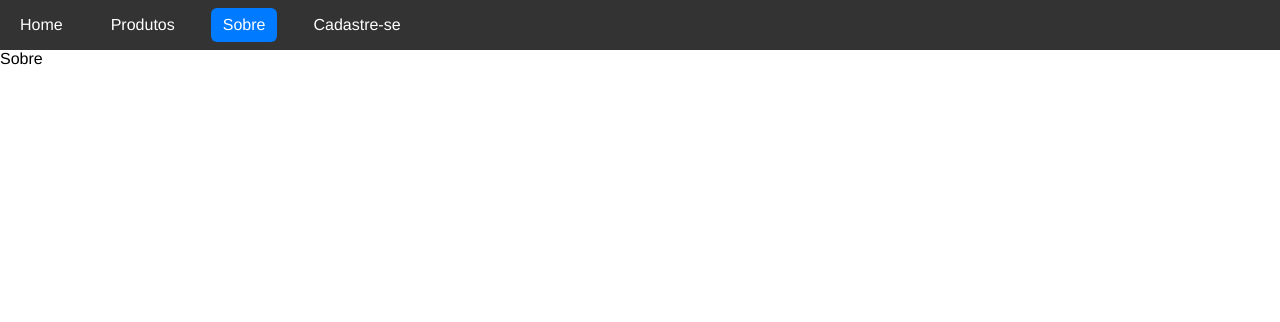
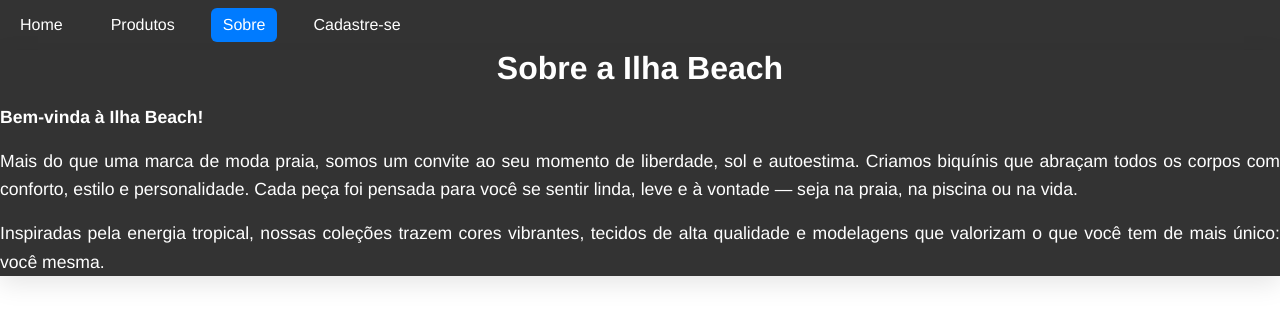
Before and after one commit to MaxwellVBr/Projeto-Front-IlhaBeats, a React (Vite) app in the folder ilhabeats/: page /sobre in a window 1280 px wide. Shown: the top 322 px of the page. Built offline with nearby package versions, Linux system fonts and the light colour scheme.

Commit message:
Adicionado um CSS e o Sobre

```diff
--- a/ilhabeats/src/components/navbar/NavBar.css
+++ b/ilhabeats/src/components/navbar/NavBar.css
@@ -1,5 +1,5 @@
 nav {
-    background-color: #333;
+    background-color: #333 ;
     padding: 0.5rem;
     display: flex;
     gap: 1.5rem;
--- a/ilhabeats/src/components/sobre/Sobre.css
+++ b/ilhabeats/src/components/sobre/Sobre.css
@@ -0,0 +1,21 @@
+.sobre-container {
+    background-color: #333; /* Rosa claro suave */
+    color: white; /* Rosa escuro vibrante */
+    max-height: 100%;
+    max-width: 100%;
+    box-shadow: 0 8px 24px rgba(0, 0, 0, 0.1);
+  }
+
+  .sobre-titulo {
+    font-size: 2rem;
+    font-weight: bold;
+    margin-bottom: 1rem;
+    text-align: center;
+  }
+
+  .sobre-container p {
+    margin-bottom: 1rem;
+    font-size: 1.1rem;
+    line-height: 1.6;
+    text-align: justify;
+  }
--- a/ilhabeats/src/components/sobre/Sobre.jsx
+++ b/ilhabeats/src/components/sobre/Sobre.jsx
@@ -1,8 +1,22 @@
 import React from 'react'
+
+import "./Sobre.css";
 
 const Sobre = () => {
   return (
-    <div>Sobre</div>
+    <div className="sobre-container">
+      <h2 className="sobre-titulo">Sobre a Ilha Beach</h2>
+      <p><strong>Bem-vinda à Ilha Beach!</strong></p>
+      <p>
+        Mais do que uma marca de moda praia, somos um convite ao seu momento de liberdade, sol e autoestima.
+        Criamos biquínis que abraçam todos os corpos com conforto, estilo e personalidade.
+        Cada peça foi pensada para você se sentir linda, leve e à vontade — seja na praia, na piscina ou na vida.
+      </p>
+      <p>
+        Inspiradas pela energia tropical, nossas coleções trazem cores vibrantes, tecidos de alta qualidade
+        e modelagens que valorizam o que você tem de mais único: você mesma.
+      </p>
+    </div>
   )
 }
 
```
